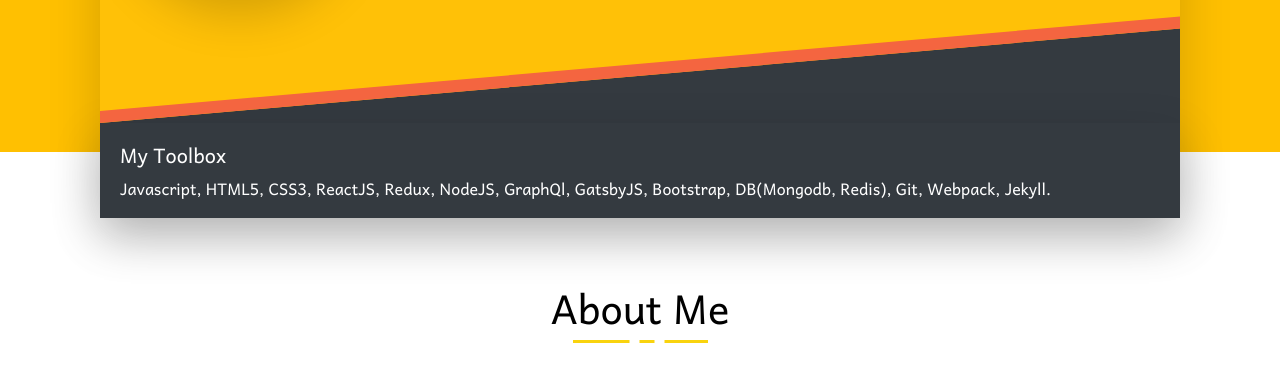
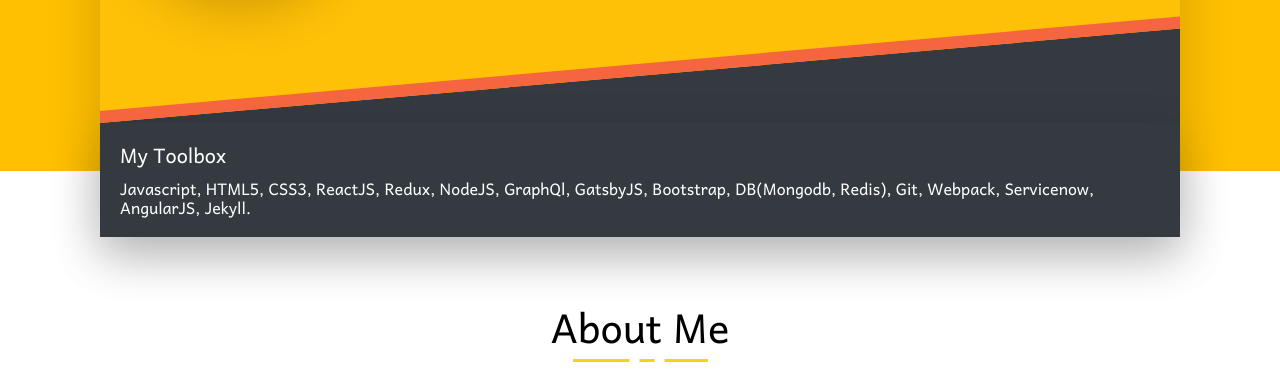
Before and after one commit to mhjadav/mojaave, a Gatsby site: page / in a window 1280 px wide. Shown: the part 424-800 px from the top of the page. Built offline with nearby package versions, Linux system fonts and the light colour scheme; Gatsby itself is replaced by a stand-in of ours.

Commit message:
Updated skill in top banner

```diff
--- a/src/components/banner.js
+++ b/src/components/banner.js
@@ -45,7 +45,7 @@ export default () => (
                             </div>
                             <div className="card-body bg-dark shadow-lg">
                                 <h5 className="card-title">My Toolbox</h5>
-                                <h2 className="card-text">Javascript, HTML5, CSS3, ReactJS, Redux, NodeJS, GraphQl, GatsbyJS, Bootstrap, DB(Mongodb, Redis), Git, Webpack, Jekyll.</h2>
+                                <h2 className="card-text">Javascript, HTML5, CSS3, ReactJS, Redux, NodeJS, GraphQl, GatsbyJS, Bootstrap, DB(Mongodb, Redis), Git, Webpack, Servicenow, AngularJS, Jekyll.</h2>
                             </div>
                             </div>
                         </div>
```
